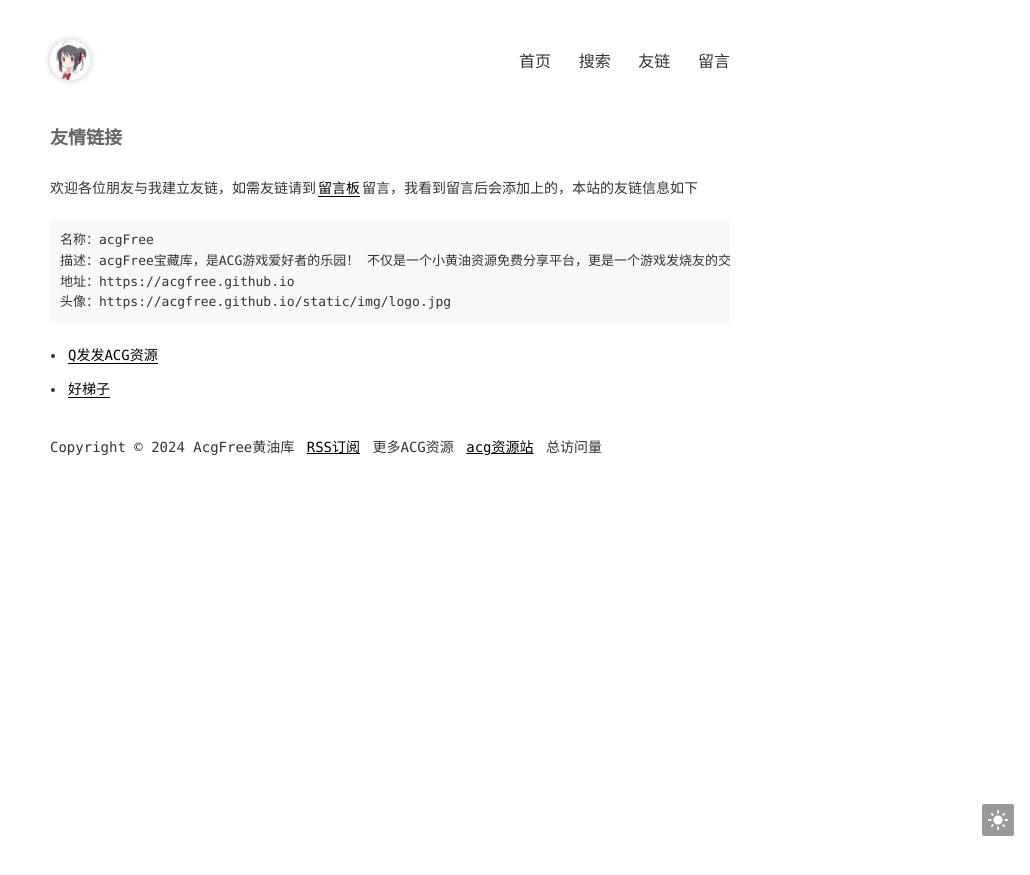
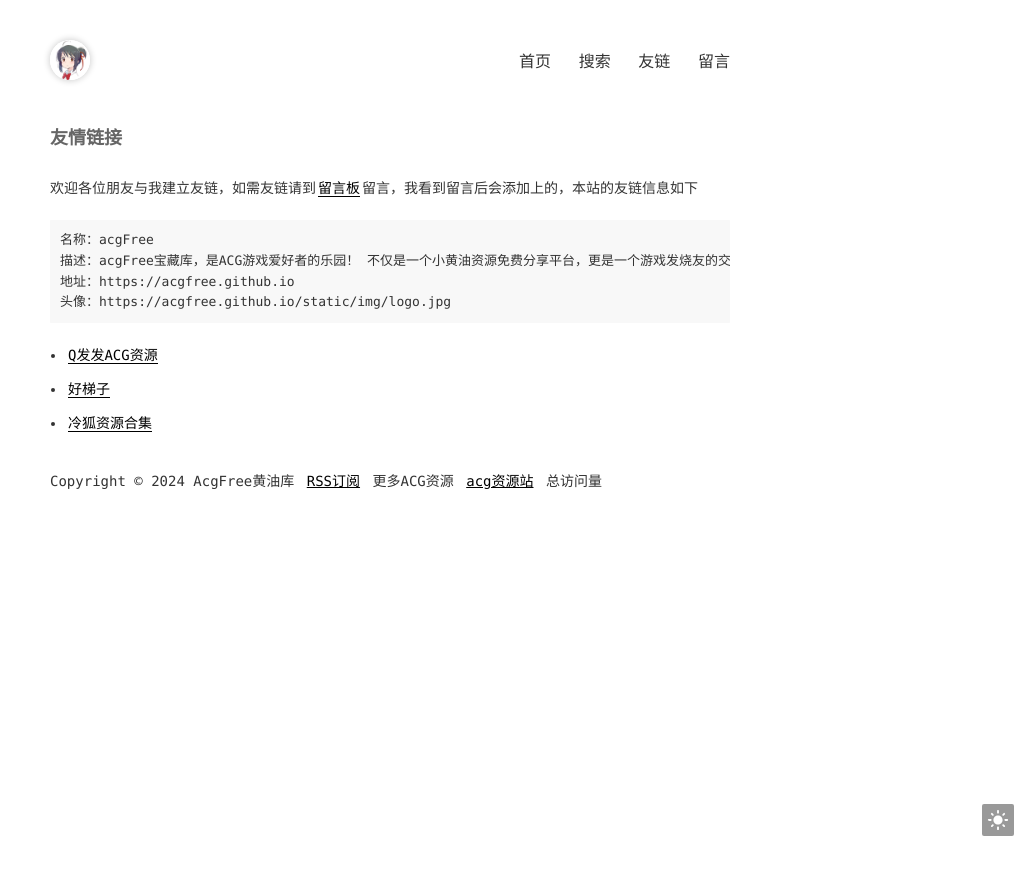
Before and after one commit to acgfree/acgfree.github.io, a Jekyll site: the page built from pages/links.md, in a window 1280 px wide. Shown: the top 875 px of the page, without its empty margins (250-1280 px from the left). Built offline with Jekyll 4.4.1, drawn with Linux system fonts in a browser that asks for light colours; comment, search, counter and statistics services are not loaded.

Commit message:
修改链接

```diff
--- a/_config.yml
+++ b/_config.yml
@@ -63,3 +63,5 @@ links:
     url: https://qfafa.com
   - title: 好梯子
     url: https://htizi.cc
+  - title: 冷狐资源合集
+    url: https://leng-hu.github.io
```
